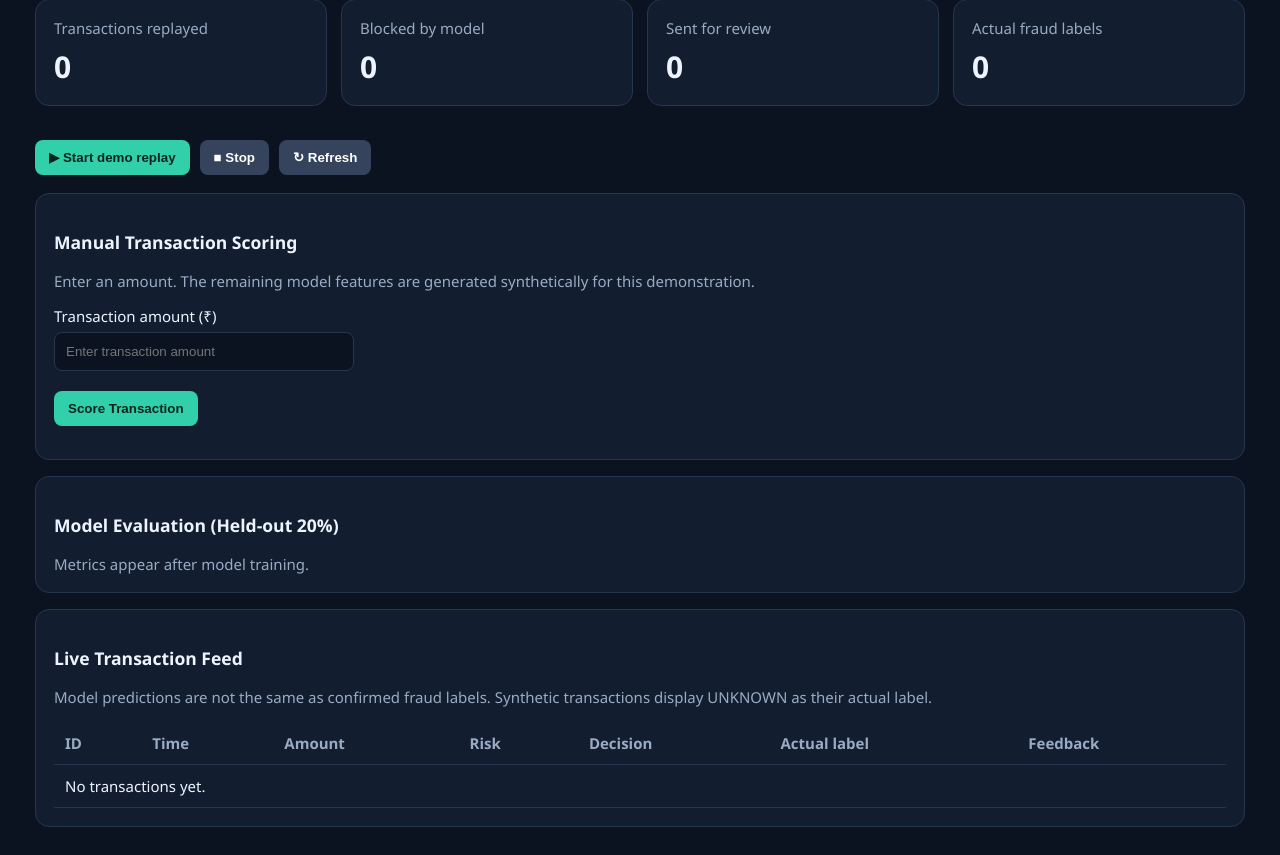
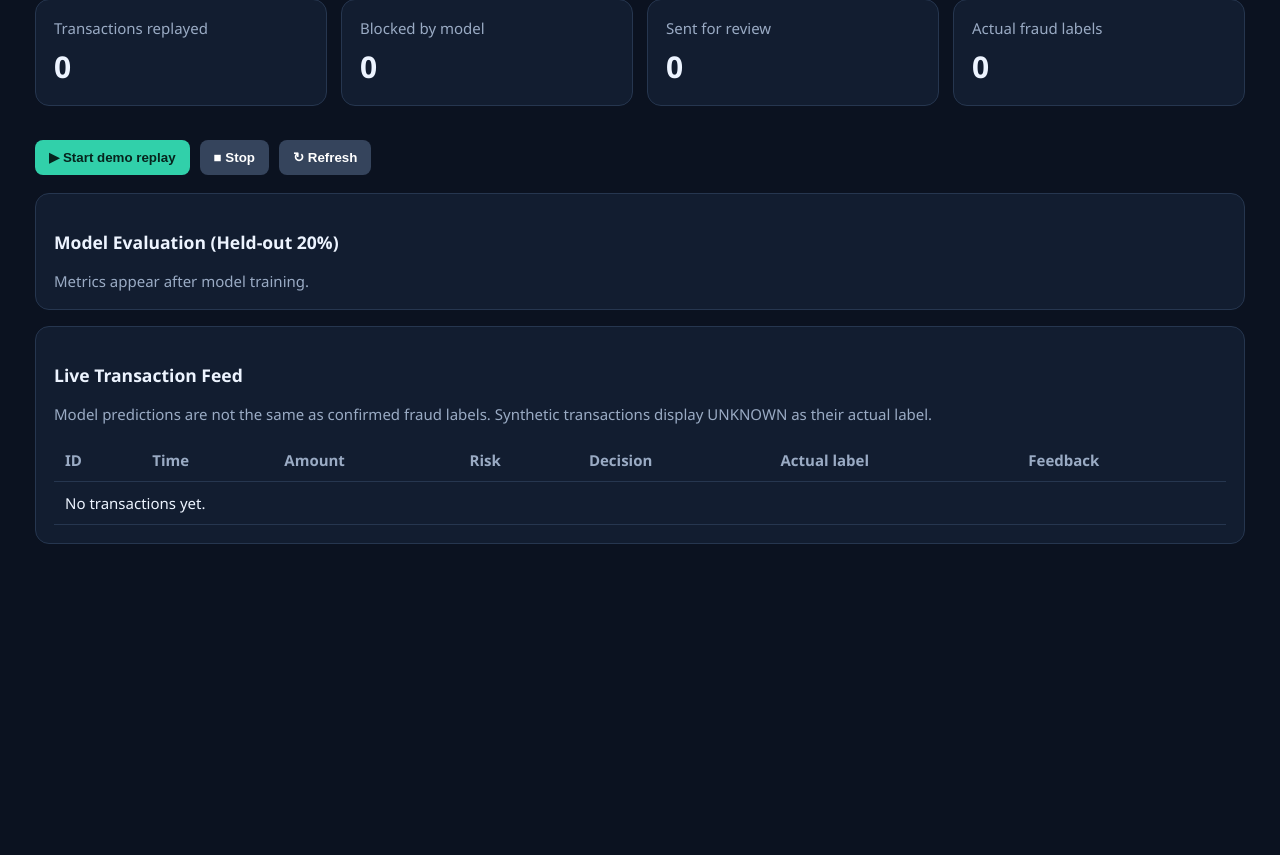
Before and after one commit to surendra-korigam/adaptive-credit-card-fraud-detection, a Django app: page / in a window 1280 px wide. Shown: the part 261-1116 px from the top of the page. After the commit the page ends 805 px from the top, so only its background shows below. Run offline with Django 5.2, Linux system fonts and the light colour scheme; data that the repository does not hold is empty.

Commit message:
Update dashboard.html

```diff
--- a/templates/monitor/dashboard.html
+++ b/templates/monitor/dashboard.html
@@ -101,24 +101,6 @@ th{color:var(--muted)}
 </div>
 
 <div class="card">
-    <h3>Manual Transaction Scoring</h3>
-    <p class="muted">
-        Enter an amount. The remaining model features are generated
-        synthetically for this demonstration.
-    </p>
-
-    <form id="scoreForm">
-        <label for="amount">Transaction amount (₹)</label>
-        <input id="amount" type="number" min="0" step="0.01"
-               placeholder="Enter transaction amount" required>
-        <br><br>
-        <button type="submit">Score Transaction</button>
-    </form>
-
-    <p id="scoreResult" class="muted"></p>
-</div>
-
-<div class="card">
     <h3>Model Evaluation (Held-out 20%)</h3>
 
     {% if metrics %}
@@ -185,52 +167,6 @@ async function control(url) {
         alert('Replay control failed: ' + error.message);
     }
 }
-
-document.getElementById('scoreForm').addEventListener('submit', async function(e) {
-    e.preventDefault();
-
-    const amount = Number(document.getElementById('amount').value);
-    if (!Number.isFinite(amount) || amount < 0) {
-        alert('Enter a valid transaction amount.');
-        return;
-    }
-
-    const payload = {
-        Time: Math.floor(Date.now() / 1000),
-        Amount: amount
-    };
-
-    for (let i = 1; i <= 28; i++) {
-        payload['V' + i] = (Math.random() * 2 - 1);
-    }
-
-    const result = document.getElementById('scoreResult');
-    result.textContent = 'Scoring transaction...';
-
-    try {
-        const response = await fetch('/api/score/', {
-            method: 'POST',
-            headers: {
-                'Content-Type': 'application/json',
-                'X-CSRFToken': csrfToken()
-            },
-            body: JSON.stringify(payload)
-        });
-
-        const data = await response.json();
-        if (!response.ok) throw new Error(data.error || 'Scoring failed');
-
-        result.textContent =
-            'Prediction: ' + data.decision +
-            ' | Risk: ' + data.risk + '%';
-
-        document.getElementById('amount').value = '';
-        await loadAll();
-
-    } catch (error) {
-        result.textContent = 'Error: ' + error.message;
-    }
-});
 
 async function sendFeedback(id, label) {
     if (!confirm('Submit this feedback for transaction #' + id + '?')) return;
```
